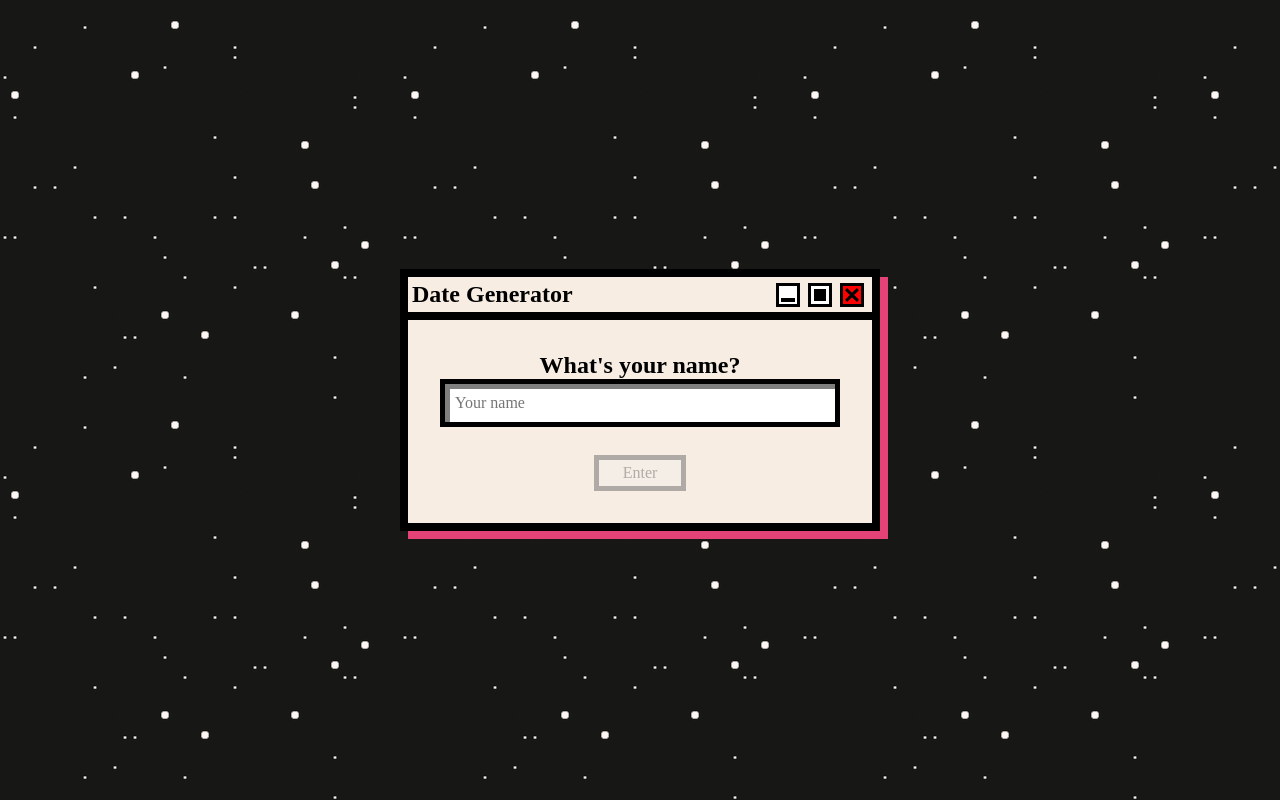
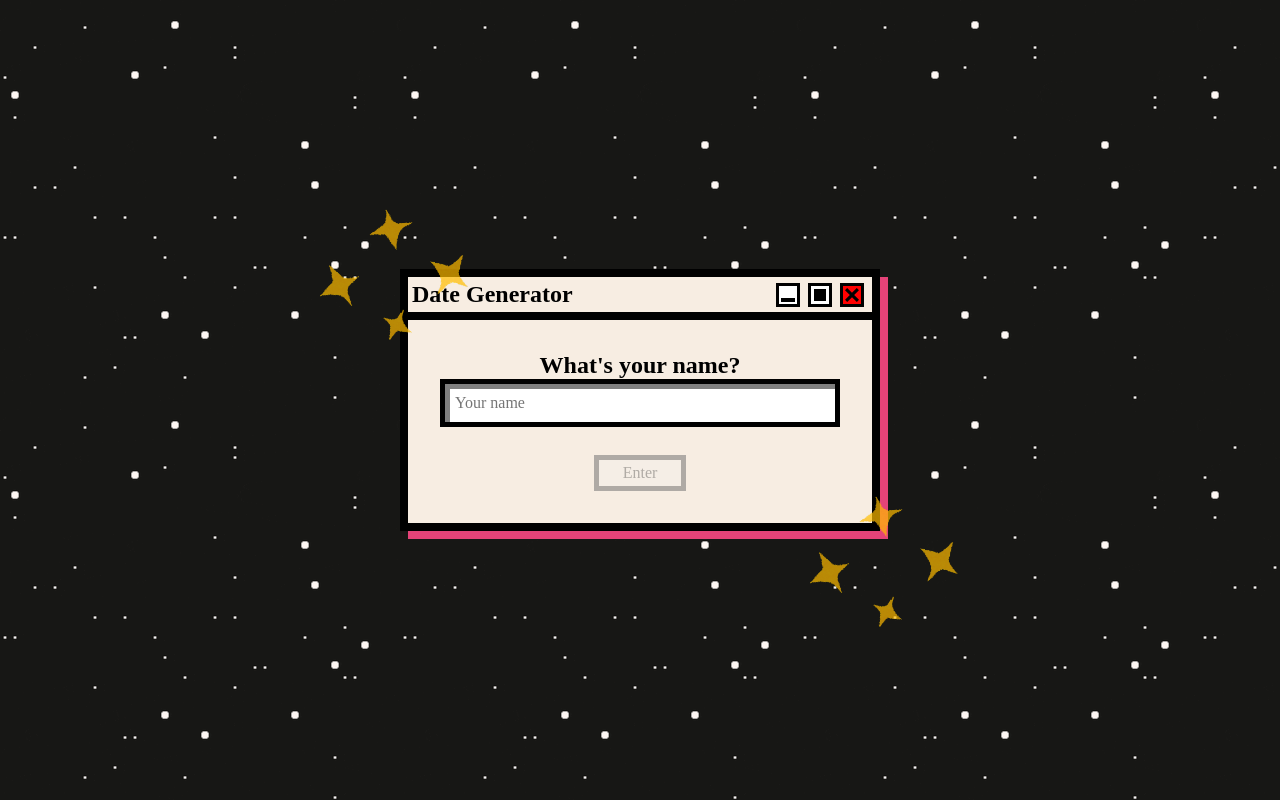
Before and after one commit to marcs12/date-gen, a React (Vite) app: page / in a window 1280 px wide. Built offline with nearby package versions, Linux system fonts and the light colour scheme; a web font is replaced by a local one.

Commit message:
sparkle animation

```diff
--- a/src/App.jsx
+++ b/src/App.jsx
@@ -4,10 +4,13 @@ import { motion } from "framer-motion";
 
 // Assets
 import gifBackground from "../src/assets/Background/twinkle2.gif";
+import gifClose from "../src/assets/Others/iconmonstr-x-mark-1.svg";
 
-import gifMinimize from "../src/assets/Others/iconmonstr-minimize-thin.svg";
-import gifMaximize from "../src/assets/Others/iconmonstr-fullscreen-thin.svg";
-import gifClose from "../src/assets/Others/iconmonstr-x-mark-1.svg";
+// Stickers
+import bunnies from "../src/assets/Stickers/bunnies.png";
+import flower from "../src/assets/Stickers/flower.png";
+import heart from "../src/assets/Stickers/hearts.png";
+import sparkles from "../src/assets/Stickers/sparkles.png";
 
 export default function ValentinesApp() {
   const [step, setStep] = useState("landing");
@@ -19,49 +22,49 @@ export default function ValentinesApp() {
       question:
         "You've rejected affection for years, but now you're ready for a date! What's the vibe?",
       options: [
-        "🌿 A quiet picnic in the park",
-        "🎭 A night at a jazz club",
-        "🎡 A fun-filled carnival",
-        "🍜 A cozy ramen shop date",
+        "💻 A cozy video call with snacks and drinks",
+        "🎮 A fun co-op gaming session",
+        "🎨 A virtual museum or art tour",
+        "🍜 Ordering the same takeout and eating together over Discord",
       ],
     },
     {
       question:
         "You’re caught in a romance—what’s the perfect soundtrack for the date?",
       options: [
-        "🎶 Classic jazz and bossa nova",
-        "🎸 Indie love songs",
-        "🎻 A dramatic orchestral score",
-        "🎧 Chill lo-fi beats",
+        "🎶 A shared lo-fi playlist for chill vibes",
+        "🎸 A live-streamed indie concert",
+        "🎻 A dramatic film score in the background",
+        "🎤 A virtual karaoke showdown",
       ],
     },
     {
       question:
         "You blinked and suddenly, you had a valentine! What’s the ideal first activity?",
       options: [
-        "🖌️ Painting each other’s portraits",
-        "🌌 Stargazing and deep talks",
-        "🎮 A competitive arcade showdown",
-        "📖 Reading poetry at a café",
+        "🖌️ Drawing portraits of each other over a call",
+        "🌌 Watching a space livestream and talking about the universe",
+        "🎮 Competing in an online party game",
+        "📖 Reading poetry or a short story together",
       ],
     },
     {
       question:
         "You still feel a shock through every bone—what surprise will make the night unforgettable?",
       options: [
-        "💌 A handwritten letter",
-        "🍫 A custom-made dessert",
-        "🎤 A serenade under the stars",
-        "🎁 A mystery gift box",
+        "💌 Sending a heartfelt email or voice note",
+        "🍫 Ordering a surprise dessert to their doorstep",
+        "🎤 Sending them a personalized playlist",
+        "🎁 Playing a ‘mystery question’ game to learn more about each other",
       ],
     },
     {
       question: "What’s the perfect way to end the night?",
       options: [
-        "🌊 A quiet walk by the water",
-        "🌠 Making a wish on a shooting star",
-        "🍵 Sipping tea and reflecting on the night",
-        "🏡 A warm hug and a promise for another date",
+        "🌊 Sending a goodnight voice message",
+        "🌠 Watching a virtual planetarium show together",
+        "🍵 Talking about your favorite childhood memories before logging off",
+        "🏡 Making plans for the next online date",
       ],
     },
   ];
@@ -109,8 +112,38 @@ export default function ValentinesApp() {
         <motion.div
           initial={{ opacity: 0 }}
           animate={{ opacity: 1 }}
-          className="card"
+          className="card landing-card"
         >
+          <motion.img
+            src={sparkles}
+            alt="sparkling png"
+            className="sparkle-top-left"
+            initial={{ opacity: 1 }}
+            animate={{
+              opacity: [1, 0, 1, 0, 1, 1], // Flickers twice, then stays on
+            }}
+            transition={{
+              duration: 2, // 2 seconds total
+              times: [0, 0.2, 0.4, 0.6, 0.8, 1], // Controls flicker timing
+              repeat: Infinity, // Loops infinitely
+              ease: "linear",
+            }}
+          />
+          <motion.img
+            src={sparkles}
+            className="sparkle-bottom-right"
+            alt="sparkling png"
+            initial={{ opacity: 1 }}
+            animate={{
+              opacity: [1, 0, 1, 0, 1, 1], // Flickers twice, then stays on
+            }}
+            transition={{
+              duration: 2, // 2 seconds total
+              times: [0, 0.2, 0.4, 0.6, 0.8, 1], // Controls flicker timing
+              repeat: Infinity, // Loops infinitely
+              ease: "linear",
+            }}
+          />
           <h2>What's your name?</h2>
           <input
             type="text"
@@ -184,9 +217,7 @@ export default function ValentinesApp() {
           <hr className="note-line" />
           <br />
           <hr className="note-line" />
-          <p className="final-message">
-            So... wanna go on this date with me? 😊
-          </p>
+          <p className="final-message">Now go and make it happen! 🌟</p>
           <hr className="note-line" />
           <br />
           <hr className="note-line" />
--- a/src/styles/components/_firstcard.scss
+++ b/src/styles/components/_firstcard.scss
@@ -67,3 +67,20 @@
     width: 100%;
   }
 }
+
+.landing-card {
+  position: relative;
+  .sparkle-top-left {
+    width: 10rem;
+    position: absolute;
+    top: -60%;
+    left: -20%;
+  }
+  .sparkle-bottom-right {
+    width: 10rem;
+    position: absolute;
+    bottom: -60%;
+    right: -20%;
+    z-index: 0;
+  }
+}
```
